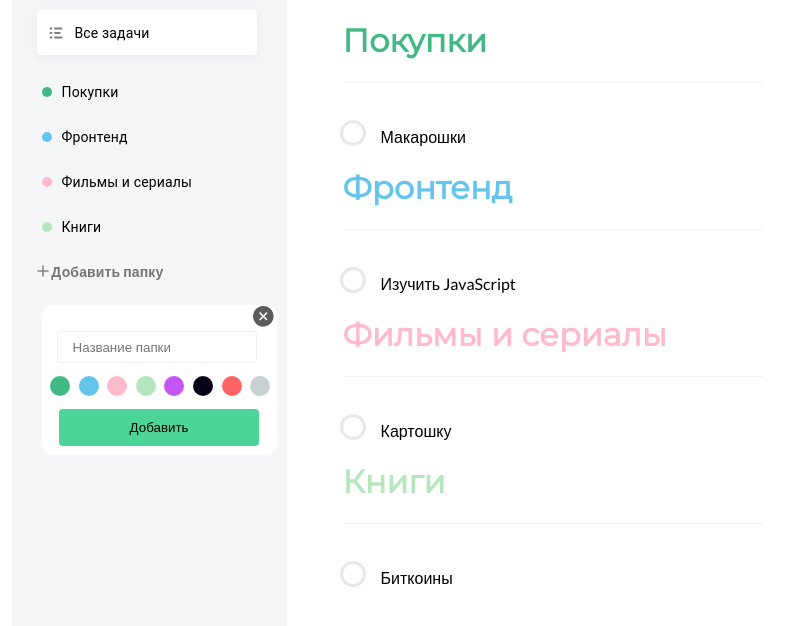
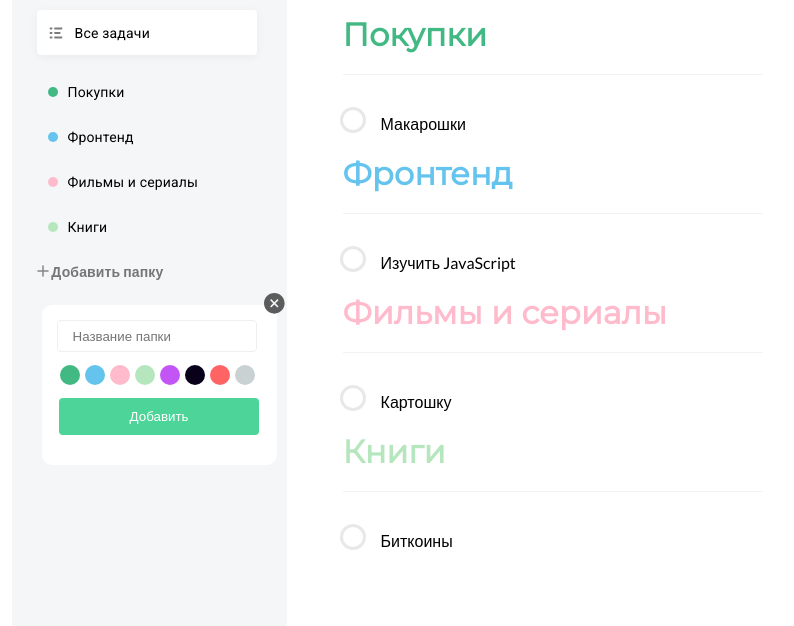
Before and after one commit to BanditosTeaM/todo-list, a Vue app: page /#/ in a window 1280 px wide. Both pictures are taken after a click on the link "Добавить папку". Shown: the top 626 px of the page, without its empty margins (253-1047 px from the left). Built offline with nearby package versions, Linux system fonts and the light colour scheme.

Commit message:
change in css

```diff
--- a/src/App.vue
+++ b/src/App.vue
@@ -1,6 +1,6 @@
 <script>
 import modalWindow from './components/modalWindowFolder.vue'
-import dotCircle from './components/dotCircle.vue'
+import dotCircle from './components/dotcircle.vue'
 import { useDataStore } from './store'
 
 export default {
@@ -34,6 +34,9 @@ export default {
 		toggleMenu() {
 			this.show = !this.show
 		},
+		closeMenu() {
+			this.show = false
+		},
 		openModalWindow() {
 			this.isModalWindowOpen = true
 		},
@@ -51,10 +54,17 @@ export default {
 			@click="toggleMenu"
 		>
 			<img
-				src="./assets/image/addFoldelPlus.svg"
+				v-if="!show"
+				src="./assets/image/icons8-menu.svg"
 				alt="+"
 			/>
+			<img
+				v-else
+				src="./assets/image/addFoldelPlus.svg"
+				alt="-"
+			/>
 		</span>
+
 		<div
 			class="menu"
 			:class="{ 'menu-open': show }"
@@ -62,6 +72,7 @@ export default {
 			<router-link
 				to="/"
 				class="allTask"
+				@click="closeMenu"
 			>
 				<img
 					src="./assets/image/allTask.svg"
@@ -75,6 +86,7 @@ export default {
 					<li
 						v-for="title in dataStore.getTitlesWithTasks"
 						:key="title.id"
+						@click="closeMenu"
 					>
 						<router-link
 							:to="'/task-info/' + title.id"
@@ -117,14 +129,23 @@ export default {
 </template>
 
 <style scoped>
+@import url('https://fonts.googleapis.com/css2?family=Roboto&display=swap');
+
 @font-face {
 	font-family: 'Lato';
 	src: url('./assets/fonts/Lato-Regular.ttf') format('truetype');
 }
+
 .allTask img {
 	width: 18px;
 	height: 18px;
 	flex-shrink: 0;
+}
+.allTask:hover,
+.titleTask:hover {
+	border-radius: 4px;
+	background: #cccccc;
+	box-shadow: 0px 2px 10px 0px rgba(0, 0, 0, 0.05);
 }
 .deleteTask {
 	opacity: 0;
@@ -133,7 +154,7 @@ export default {
 	cursor: pointer;
 	position: absolute;
 	margin-top: -30px;
-	margin-left: 195px;
+	margin-left: 190px;
 }
 .deleteTask img {
 	width: 10px;
@@ -153,6 +174,13 @@ export default {
 	display: flex;
 	align-items: center;
 	column-gap: 10px;
+	font-family: 'Roboto', sans-serif;
+	color: #000;
+	font-size: 14px;
+	font-style: normal;
+	font-weight: 400;
+	line-height: normal;
+	letter-spacing: 0.15px;
 }
 li:hover .deleteTask {
 	opacity: 1;
@@ -193,13 +221,20 @@ li:hover .deleteTask {
 	flex-direction: row;
 }
 .allTask {
-	padding: 5px 10px;
-	width: 200px;
-	height: 35px;
 	display: flex;
 	align-items: center;
 	justify-content: start;
 	column-gap: 10px;
+	color: #000;
+	font-family: 'Roboto', sans-serif;
+	font-size: 14px;
+	font-style: normal;
+	font-weight: 400;
+	line-height: normal;
+	letter-spacing: 0.2px;
+	padding: 5px 10px;
+	width: 200px;
+	height: 35px;
 }
 
 .allTask.router-link-active {
@@ -223,7 +258,7 @@ li:hover .deleteTask {
 	letter-spacing: 0.15px;
 	width: 275px;
 	min-height: 100vh;
-	background-color: #f4f6f8; /* Ваш цвет фона */
+	background-color: #f4f6f8;
 }
 .showMenu {
 	position: absolute;
@@ -233,6 +268,12 @@ li:hover .deleteTask {
 	border: none;
 	cursor: pointer;
 	padding: 0;
+}
+.showMenu img {
+	height: 20px;
+	width: 20px;
+	padding-top: 10px;
+	padding-right: 10px;
 }
 
 ul {
@@ -251,12 +292,7 @@ a {
 @media (max-width: 768px) {
 	.showMenu {
 		display: block;
-	}
-	.showMenu img {
-		padding-top: 5px;
-		padding-left: 5px;
-		height: 15px;
-		width: 15px;
+		margin-left: 10px;
 	}
 
 	.menu {
@@ -268,14 +304,20 @@ a {
 }
 @media (max-width: 425px) {
 	.menu {
-		position: absolute;
-		min-width: 100%;
+		width: 100%;
+	}
+	.menu-open {
+		display: flex;
+		flex-direction: column;
+		justify-content: center;
+		align-items: center;
+	}
+	.showMenu {
+		top: 0;
+		right: 0;
 	}
 	.menu-open + .infoTask {
 		display: none;
 	}
-	.allTask {
-		width: 150px;
-	}
 }
 </style>
--- a/src/components/dotCircle.vue
+++ b/src/components/dotCircle.vue
@@ -22,5 +22,6 @@ export default {
 	width: 10px;
 	height: 10px;
 	border-radius: 50%;
+	margin-left: 6px;
 }
 </style>
--- a/src/components/homePage.vue
+++ b/src/components/homePage.vue
@@ -23,15 +23,19 @@ export default {
 			:key="title.id"
 			class="taskList"
 		>
-			<h1 :style="{ color: title.color }">
+			<h2
+				class="title"
+				:style="{ color: title.color }"
+			>
 				{{ title.title }}
-			</h1>
+			</h2>
 
 			<hr />
 			<div v-if="checkVisibleTask(title.id)">
-				<h2
+				<div
 					v-for="task in title.tasks"
 					:key="task.id"
+					class="taskPage"
 				>
 					<label>
 						<input
@@ -41,9 +45,14 @@ export default {
 						<span class="checkBox"></span>
 						{{ task.task }}
 					</label>
-				</h2>
+				</div>
 			</div>
-			<div v-else>Задач нету</div>
+			<div
+				v-else
+				class="taskPage"
+			>
+				Задач нету
+			</div>
 		</div>
 	</div>
 </template>
@@ -79,22 +88,23 @@ export default {
 .checkInput:focus + .checkBox {
 	box-shadow: 0 0 0 1px black;
 }
-h1 {
+.title {
 	font-family: 'Montserrat', sans-serif;
 	font-size: 32px;
 	font-style: normal;
 	font-weight: 700;
 	line-height: normal;
+	margin-top: 15px;
+	margin-bottom: 0px;
 }
-h2 {
-	display: block;
+.taskPage {
 	color: #000;
 	font-family: 'Lato', sans-serif;
 	font-size: 16px;
 	font-style: normal;
 	font-weight: 500;
 	line-height: normal;
-	margin-top: 40px;
+	margin-bottom: 20px;
 }
 hr {
 	width: 420px;
@@ -104,10 +114,11 @@ hr {
 	background-color: #f2f2f2;
 	margin-top: 20px;
 	margin-bottom: 35px;
+	margin-left: 0;
 }
 @media (max-width: 780px) {
 	hr {
-		width: 300px;
+		width: 280px;
 	}
 }
 @media (max-width: 425px) {
--- a/src/components/modalWindowEditTitle.vue
+++ b/src/components/modalWindowEditTitle.vue
@@ -10,18 +10,31 @@ export default {
 		id: {
 			type: Number,
 			required: true
+		},
+		seltitle: {
+			type: String,
+			required: true
 		}
 	},
-
 	emits: ['close'],
 	setup() {
 		const dataStore = useDataStore()
 		dataStore.fetchData()
 		return { dataStore }
 	},
+	data() {
+		return {
+			newTitle: this.seltitle
+		}
+	},
+
 	methods: {
 		close() {
 			this.$emit('close')
+		},
+		updateTitle() {
+			this.dataStore.updateTitle(this.id, this.newTitle)
+			this.close()
 		}
 	}
 }
@@ -48,10 +61,11 @@ export default {
 					class="EditInput"
 					type="text"
 					placeholder="Новое название папки"
+					@keyup.enter="updateTitle"
 				/>
 			</div>
 			<div class="buttonEditTitle">
-				<button @click="dataStore.updateTitle(id, newTitle)">Изменить</button>
+				<button @click="updateTitle">Изменить</button>
 			</div>
 		</div>
 	</div>
@@ -76,9 +90,14 @@ export default {
 	box-sizing: border-box;
 	margin-left: 17px;
 	padding-left: 15px;
+	margin-top: 20px;
 	outline: none;
 }
 .buttonClose {
+	transform: translate(720%, -50%);
+	position: absolute;
+	top: 0;
+	left: 0;
 	display: block;
 	width: 30px;
 	outline: none;
@@ -93,6 +112,8 @@ export default {
 }
 .buttonEditTitle button {
 	background-color: #4dd599;
+	color: #fff;
+
 	width: 200px;
 	height: 33px;
 	border-radius: 4px;
--- a/src/components/modalWindowFolder.vue
+++ b/src/components/modalWindowFolder.vue
@@ -15,7 +15,8 @@ export default {
 	data() {
 		return {
 			inputValue: '',
-			colorIdFolder: ''
+			colorIdFolder: '',
+			error: false
 		}
 	},
 	mounted() {
@@ -28,6 +29,15 @@ export default {
 		},
 		getColorId(id) {
 			this.colorIdFolder = id
+		},
+		checkInputOnError() {
+			if (this.inputValue.trim() === '') {
+				this.error = true
+			} else {
+				this.error = false
+				this.dataStore.addTitle(this.inputValue, this.colorIdFolder)
+				this.close()
+			}
 		}
 	}
 }
@@ -54,9 +64,10 @@ export default {
 					class="InputFolder"
 					type="text"
 					placeholder="Название папки"
+					@keyup.enter="checkInputOnError"
 				/>
 			</div>
-
+			<div>
 				<label
 					v-for="circle in dataStore.color"
 					:key="circle.id"
@@ -73,22 +84,33 @@ export default {
 						@click="getColorId(circle.id)"
 					></span>
 				</label>
-
+			</div>
 			<div class="buttonAddFolder">
-				<button @click="dataStore.addTitle(inputValue, colorIdFolder)">
-					Добавить
-				</button>
+				<button @click="checkInputOnError">Добавить</button>
 			</div>
+			<p
+				v-if="error"
+				class="error-message"
+			>
+				Ошибка: поле ввода пустое
+			</p>
 		</div>
 	</div>
 </template>
 
 <style scoped>
+.error-message {
+	color: red;
+	padding-left: 20px;
+}
+.circle-div:first-child {
+	padding-left: 13px;
+}
 .circle-div {
 	display: inline-block;
 	margin-top: 13px;
-	margin-left: 8.6px;
 }
+
 .circle-input {
 	position: absolute;
 	-webkit-appearance: none;
@@ -96,17 +118,20 @@ export default {
 }
 .circle-span {
 	display: inline-block;
+
 	height: 20px;
 	width: 20px;
 	border-radius: 20px;
 	cursor: pointer;
+	margin-left: 5px;
 }
 .circle-input:checked + .circle-span {
 	box-shadow: 0 0 0 2px #525252;
 }
 .modalWindow {
+	position: relative;
 	background-color: #ffffff;
-	height: 150px;
+	height: 160px;
 	width: 235px;
 	border-radius: 10px;
 	margin-top: 25px;
@@ -119,14 +144,19 @@ export default {
 	border-radius: 4px;
 	border: 1px solid #efefef;
 	box-sizing: border-box;
+	margin-top: 15px;
 	margin-left: 15px;
 	padding-left: 15px;
 	outline: none;
 }
 .buttonClose {
+	transform: translate(720%, -50%);
+	position: absolute;
+	top: 0;
+	left: 0;
 	display: block;
 	width: 30px;
-	height: 32;
+	height: 32px;
 	outline: none;
 	border: 0;
 	background: transparent;
@@ -138,6 +168,7 @@ export default {
 	text-align: center;
 }
 .buttonAddFolder button {
+	color: #fff;
 	background-color: #4dd599;
 	width: 200px;
 	height: 37px;
--- a/src/components/modalWindowTask.vue
+++ b/src/components/modalWindowTask.vue
@@ -20,12 +20,22 @@ export default {
 	},
 	data() {
 		return {
-			inputValue: ''
+			inputValue: '',
+			error: false
 		}
 	},
 	methods: {
 		close() {
 			this.$emit('close')
+		},
+		checkInputOnError() {
+			if (this.inputValue.trim() === '') {
+				this.error = true
+			} else {
+				this.error = false
+				this.dataStore.addTask(this.inputValue, this.id)
+				this.close()
+			}
 		}
 	}
 }
@@ -41,12 +51,13 @@ export default {
 					type="text"
 					placeholder="Текст задачи"
 					class="inputAddTask"
+					@keyup.enter="checkInputOnError"
 				/>
 			</div>
 			<div class="buttonsAddTask">
 				<button
 					class="addTask"
-					@click="dataStore.addTask(id, inputValue)"
+					@click="checkInputOnError"
 				>
 					Добавить задачу
 				</button>
@@ -57,11 +68,20 @@ export default {
 					Отмена
 				</button>
 			</div>
+			<p
+				v-if="error"
+				class="error-message"
+			>
+				Ошибка: поле ввода пустое
+			</p>
 		</div>
 	</div>
 </template>
 
 <style scoped>
+.error-message {
+	color: red;
+}
 .inputAddTask {
 	width: 415px;
 	height: 38px;
@@ -70,6 +90,7 @@ export default {
 	border: 1px solid #efefef;
 	margin-top: 10px;
 	margin-bottom: 10px;
+	padding-left: 15px;
 	background: #fff;
 }
 .addTask {
@@ -80,6 +101,7 @@ export default {
 	border: 0;
 	margin-right: 10px;
 	background: #4dd599;
+	color: #fff;
 	cursor: pointer;
 }
 .cancelTask {
@@ -89,6 +111,8 @@ export default {
 	border-radius: 4px;
 	border: 0;
 	background: #f4f6f8;
+	color: #9c9c9c;
+
 	cursor: pointer;
 }
 .addTask:active {
@@ -97,4 +121,10 @@ export default {
 .cancelTask:active {
 	background-color: #b4b4b4;
 }
+
+@media (max-width: 768px) {
+	.inputAddTask {
+		width: 250px;
+	}
+}
 </style>
--- a/src/store.js
+++ b/src/store.js
@@ -8,7 +8,6 @@ export const useDataStore = defineStore('data', {
 	state: () => ({
 		data: [],
 		title: [],
-		// TODO: Remove color and intergrate in title
 		color: [],
 		task: [],
 		colorIDforFolder: ''
@@ -93,9 +92,6 @@ export const useDataStore = defineStore('data', {
 		},
 
 		addTitle(inputValue, id) {
-			if (String(inputValue).length === 0 || inputValue === ' ') {
-				inputValue = variables.newTitle
-			}
 			if (id === '') {
 				id = this.color[5].id
 			}
@@ -109,24 +105,20 @@ export const useDataStore = defineStore('data', {
 			storageTitle.setTitleInStorage(this.title)
 		},
 
-		addTask(taskId, inputValue) {
-			var inputTask = inputValue
-			if (String(inputTask).length === 0 || inputTask === ' ') {
-				inputTask = variables.newTask
-			}
-
-			const maxId = Math.max(0, ...this.title.map(title => title.id))
+		addTask(inputValue, taskId) {
+			const maxId = Math.max(0, ...this.task.map(task => task.id))
 
 			this.task.push({
 				id: maxId + 1,
 				taskId: taskId,
-				task: inputTask
+				task: inputValue
 			})
 			storageTask.setTaskInStorage(this.task)
 		},
 
 		updateTitle(id, newTitle) {
-			this.title[id - 1].title = newTitle
+			const oldTitle = this.title.find(oldTitle => oldTitle.id === id)
+			oldTitle.title = newTitle
 			storageTitle.setTitleInStorage(this.title)
 		}
 	}
```
Also changed, not shown: src/components/taskPage.vue (+47 -23 lines), src/assets/image/icons8-close.svg (added), src/assets/image/icons8-menu.svg (added). Lines whose indentation alone changed are shown as unchanged.
